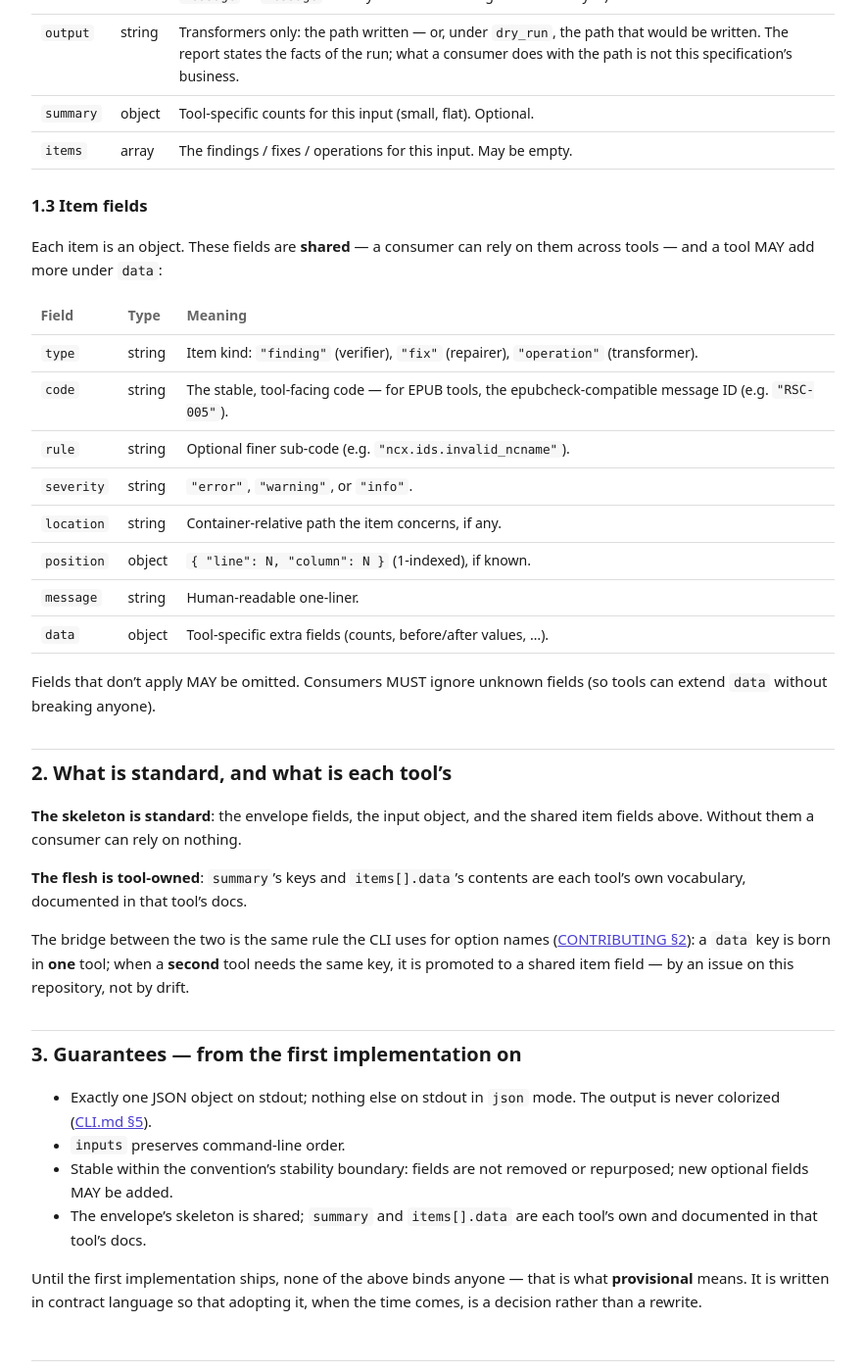
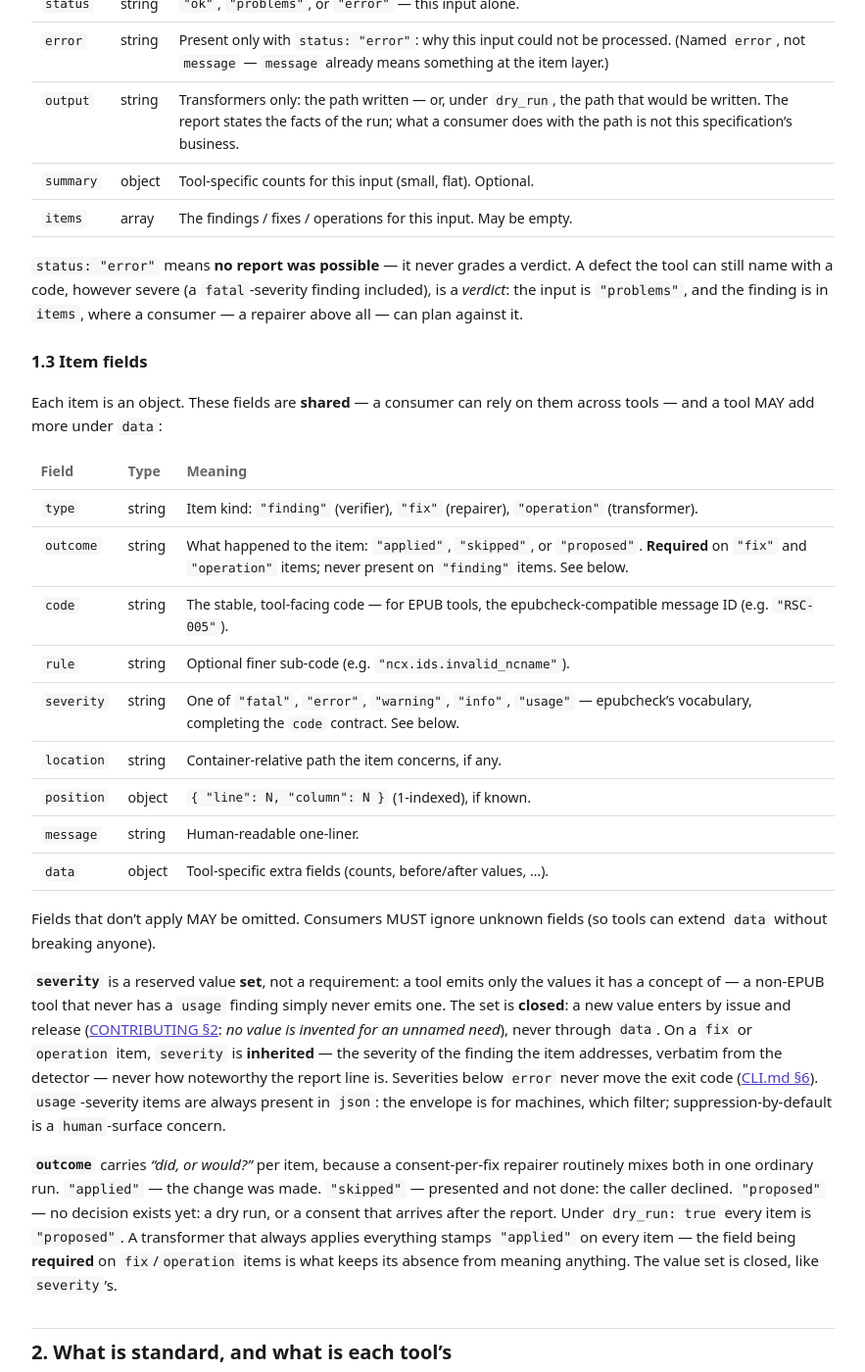
Before and after one commit to veripublica/conventions, a Jekyll site: the page built from FORMATS.md, in a window 1280 px wide and 1400 px high, scrolled down 3001 px. Shown: the whole window at 98% size, without its empty margins (198-1081 px from the left). Built offline with Jekyll 4.4.1, drawn with Linux system fonts in a browser that asks for light colours; our own code applies the rules of GitHub Pages for plain Markdown files; some of the changed text lies outside the part shown.

Commit message:
Ship 0.4.0: five severities, the threshold at error, and items learn their outcome (#26)

```diff
--- a/FORMATS.md
+++ b/FORMATS.md
@@ -90,9 +90,10 @@ same fact its human output already prints (`wrote book_fixed.epub`):
   "items": [
     {
       "type": "fix",
+      "outcome": "applied",
       "code": "RSC-016",
       "rule": "htm.entity.undeclared",
-      "severity": "info",
+      "severity": "error",
       "location": "OEBPS/ch1.xhtml",
       "message": "Mapped 774 undeclared HTML entities to characters",
       "data": { "occurrences": 774 }
@@ -107,9 +108,9 @@ same fact its human output already prints (`wrote book_fixed.epub`):
 | --- | --- | --- |
 | `tool` | string | The tool's name (e.g. `"epubveri"`). |
 | `tool_version` | string | The tool's SemVer. |
-| `convention` | string | The convention's **stability key**: the version prefix at which stability is guaranteed — `"0.3"` while the convention is `0.x`, `"1"` from `1.0.0` on ([CLI.md §9](./CLI.md#9-versioning)). Compare with string equality; there is nothing finer to parse. |
-| `status` | string | Mirror of the exit code, aggregated over the inputs: `"ok"` (every input clean / every goal met) → `0`; `"problems"` (every input processed; findings remain) → `1`; `"error"` (**at least one input could not be processed**) → `2`. A tool that could not run at all emits no envelope. |
-| `dry_run` | boolean | `true` when the run was `--dry-run`: the identical shape, items describing what *would* be done, `output` naming what *would* be written. Absent means `false`. |
+| `convention` | string | The convention's **stability key**: the version prefix at which stability is guaranteed — `"0.4"` while the convention is `0.x`, `"1"` from `1.0.0` on ([CLI.md §9](./CLI.md#9-versioning)). Compare with string equality; there is nothing finer to parse. |
+| `status` | string | Mirror of the exit code, aggregated over the inputs: `"ok"` (every input clean / every goal met) → `0`; `"problems"` (every input processed; error- or fatal-severity findings, or an unmet goal, remain — [CLI.md §6](./CLI.md#6-exit-codes)'s threshold) → `1`; `"error"` (**at least one input could not be processed**) → `2`. A tool that could not run at all emits no envelope. |
+| `dry_run` | boolean | `true` when the run was `--dry-run`: the identical shape, items describing what *would* be done (every item's `outcome` is `"proposed"`), `output` naming what *would* be written. Absent means `false`. The flag is a summary of the items; the two can never disagree. |
 | `summary` | object | Optional aggregate counts (small, flat, tool-specific). Derivable from the inputs; a consumer MUST NOT require it. |
 | `inputs` | array | One **input object** per `-i`, **in command-line order** — an array even when there is exactly one. |
 
@@ -128,6 +129,12 @@ reuse the shape as-is.
 | `summary` | object | Tool-specific counts for this input (small, flat). Optional. |
 | `items` | array | The findings / fixes / operations for this input. May be empty. |
 
+`status: "error"` means **no report was possible** — it never grades a verdict.
+A defect the tool can still name with a code, however severe (a
+`fatal`-severity finding included), is a *verdict*: the input is `"problems"`,
+and the finding is in `items`, where a consumer — a repairer above all — can
+plan against it.
+
 ### 1.3 Item fields
 
 Each item is an object. These fields are **shared** — a consumer can rely on
@@ -136,9 +143,10 @@ them across tools — and a tool MAY add more under `data`:
 | Field | Type | Meaning |
 | --- | --- | --- |
 | `type` | string | Item kind: `"finding"` (verifier), `"fix"` (repairer), `"operation"` (transformer). |
+| `outcome` | string | What happened to the item: `"applied"`, `"skipped"`, or `"proposed"`. **Required** on `"fix"` and `"operation"` items; never present on `"finding"` items. See below. |
 | `code` | string | The stable, tool-facing code — for EPUB tools, the epubcheck-compatible message ID (e.g. `"RSC-005"`). |
 | `rule` | string | Optional finer sub-code (e.g. `"ncx.ids.invalid_ncname"`). |
-| `severity` | string | `"error"`, `"warning"`, or `"info"`. |
+| `severity` | string | One of `"fatal"`, `"error"`, `"warning"`, `"info"`, `"usage"` — epubcheck's vocabulary, completing the `code` contract. See below. |
 | `location` | string | Container-relative path the item concerns, if any. |
 | `position` | object | `{ "line": N, "column": N }` (1-indexed), if known. |
 | `message` | string | Human-readable one-liner. |
@@ -146,6 +154,28 @@ them across tools — and a tool MAY add more under `data`:
 
 Fields that don't apply MAY be omitted. Consumers MUST ignore unknown fields
 (so tools can extend `data` without breaking anyone).
+
+**`severity`** is a reserved value **set**, not a requirement: a tool emits
+only the values it has a concept of — a non-EPUB tool that never has a `usage`
+finding simply never emits one. The set is **closed**: a new value enters by
+issue and release
+([CONTRIBUTING §2](./CONTRIBUTING.md#2-the-governing-principle): *no value is
+invented for an unnamed need*), never through `data`. On a `fix` or
+`operation` item, `severity` is **inherited** — the severity of the finding
+the item addresses, verbatim from the detector — never how noteworthy the
+report line is. Severities below `error` never move the exit code
+([CLI.md §6](./CLI.md#6-exit-codes)). `usage`-severity items are always
+present in `json`: the envelope is for machines, which filter;
+suppression-by-default is a `human`-surface concern.
+
+**`outcome`** carries *"did, or would?"* per item, because a consent-per-fix
+repairer routinely mixes both in one ordinary run. `"applied"` — the change
+was made. `"skipped"` — presented and not done: the caller declined.
+`"proposed"` — no decision exists yet: a dry run, or a consent that arrives
+after the report. Under `dry_run: true` every item is `"proposed"`. A
+transformer that always applies everything stamps `"applied"` on every item —
+the field being **required** on `fix`/`operation` items is what keeps its
+absence from meaning anything. The value set is closed, like `severity`'s.
 
 ## 2. What is standard, and what is each tool's
 
```
Also changed, not shown: other parts of FORMATS.md (+2 -2 lines), CLI.md (+27 -8 lines), README.md (+11 -9 lines), CHANGELOG.md.
